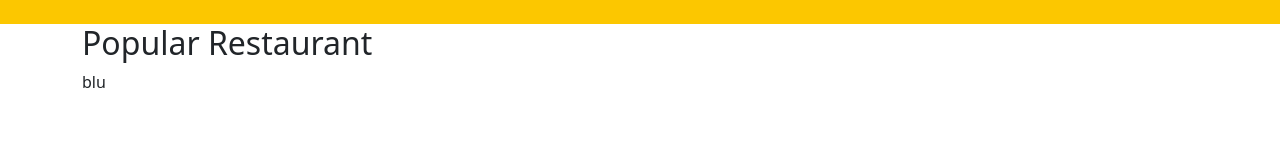
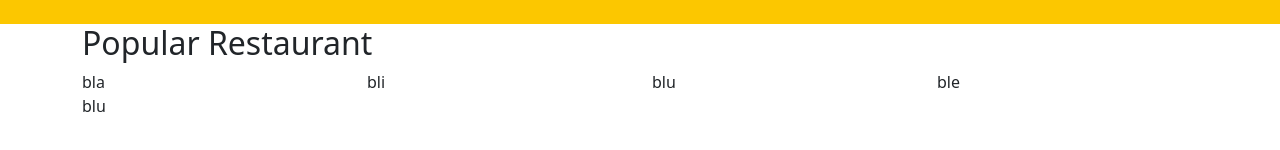
Before and after one commit to rizaruved/waysfood, a React (Create React App) app: page / in a window 1280 px wide. Shown: the part 534-684 px from the top of the page. Built offline with nearby package versions, Linux system fonts and the light colour scheme; a web font is replaced by a local one.

Commit message:
/ ‘src/pages/Home.jsx’

```diff
--- a/src/pages/Home.jsx
+++ b/src/pages/Home.jsx
@@ -45,10 +45,10 @@ function Home() {
         <div className="container">
           <h2>Popular Restaurant</h2>
           <div className="row">
-            <div className="col-md-3"></div>
-            <div className="col-md-3"></div>
-            <div className="col-md-3"></div>
-            <div className="col-md-3"></div>
+            <div className="col-md-3">bla</div>
+            <div className="col-md-3">bli</div>
+            <div className="col-md-3">blu</div>
+            <div className="col-md-3">ble</div>
           </div>
           <div>
             blu
```
